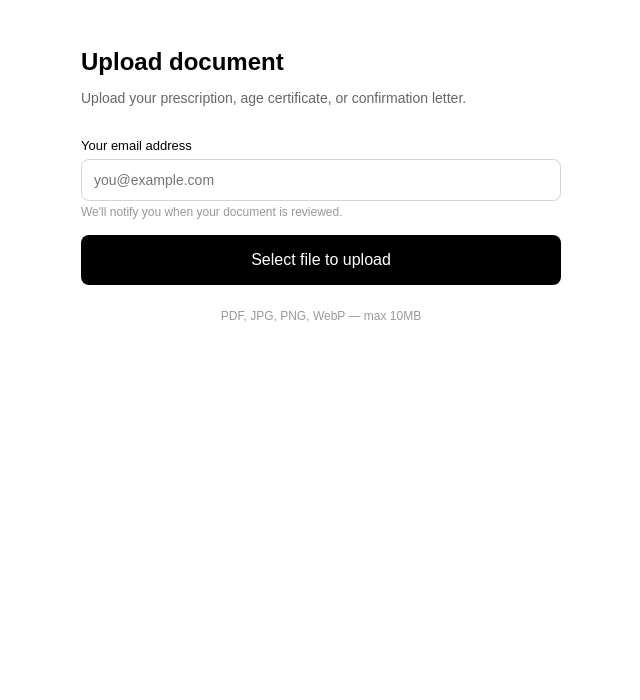
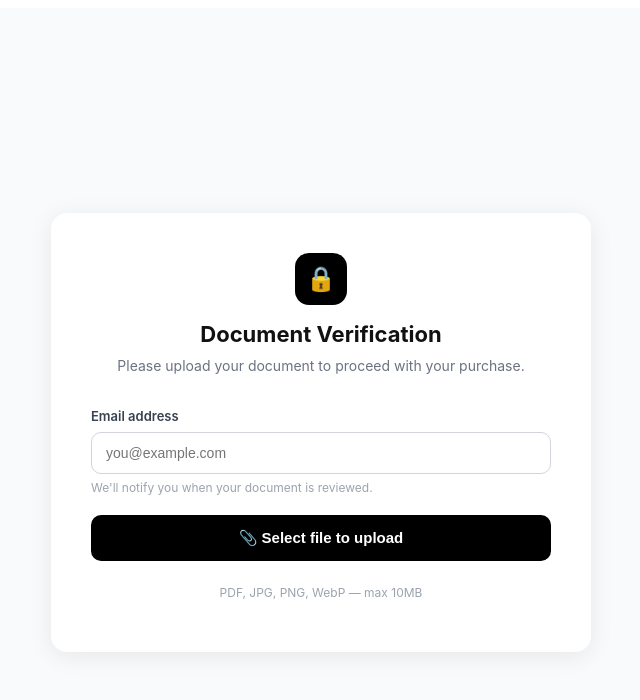
Before and after one commit to ebennaga/docverify-shopify, a Next.js app: page /upload in a window 1280 px wide. Shown: the top 700 px of the page, without its empty margins (319-959 px from the left). Built offline with nearby package versions, Linux system fonts and the light colour scheme.

Commit message:
feat: polish upload page UI

```diff
--- a/app/upload/page.tsx
+++ b/app/upload/page.tsx
@@ -7,8 +7,10 @@ function UploadForm() {
   const [uploading, setUploading] = useState(false);
   const [uploaded, setUploaded] = useState(false);
   const [code, setCode] = useState("");
+  const [fileName, setFileName] = useState("");
   const [error, setError] = useState("");
   const [email, setEmail] = useState("");
+  const [copied, setCopied] = useState(false);
   const fileInputRef = useRef<HTMLInputElement>(null);
   const searchParams = useSearchParams();
   const returnUrl = searchParams.get("return") ?? "";
@@ -30,6 +32,7 @@ function UploadForm() {
 
     setUploading(true);
     setError("");
+    setFileName(file.name);
 
     try {
       const base64 = await new Promise<string>((resolve, reject) => {
@@ -58,13 +61,11 @@ function UploadForm() {
       });
 
       if (!res.ok) throw new Error("Upload failed");
-
       const data = await res.json();
 
       if (returnUrl) {
         const separator = returnUrl.includes("?") ? "&" : "?";
-        const redirectUrl = `${returnUrl}${separator}doc_code=${encodeURIComponent(data.filePath)}&doc_name=${encodeURIComponent(file.name)}`;
-        window.location.href = redirectUrl;
+        window.location.href = `${returnUrl}${separator}doc_code=${encodeURIComponent(data.filePath)}&doc_name=${encodeURIComponent(file.name)}`;
       } else {
         setCode(data.filePath);
         setUploaded(true);
@@ -76,91 +77,176 @@ function UploadForm() {
     }
   };
 
+  const handleCopy = () => {
+    navigator.clipboard.writeText(code);
+    setCopied(true);
+    setTimeout(() => setCopied(false), 2000);
+  };
+
   return (
     <div
       style={{
-        maxWidth: "480px",
-        margin: "0 auto",
+        minHeight: "100vh",
+        background: "#f9fafb",
+        display: "flex",
+        alignItems: "center",
+        justifyContent: "center",
         padding: "24px",
-        fontFamily: "sans-serif",
-        minHeight: "100vh",
+        fontFamily: "-apple-system, BlinkMacSystemFont, 'Segoe UI', sans-serif",
       }}
     >
-      <h1 style={{ fontSize: "24px", marginBottom: "8px" }}>Upload document</h1>
-      <p style={{ color: "#666", marginBottom: "32px", fontSize: "14px" }}>
-        Upload your prescription, age certificate, or confirmation letter.
+      <div
+        style={{
+          background: "white",
+          borderRadius: "16px",
+          padding: "40px",
+          width: "100%",
+          maxWidth: "460px",
+          boxShadow: "0 4px 24px rgba(0,0,0,0.08)",
+        }}
+      >
+        {/* Logo/Header */}
+        <div style={{ textAlign: "center", marginBottom: "32px" }}>
+          <div
+            style={{
+              width: "52px",
+              height: "52px",
+              background: "#000",
+              borderRadius: "14px",
+              display: "flex",
+              alignItems: "center",
+              justifyContent: "center",
+              margin: "0 auto 16px",
+              fontSize: "24px",
+            }}
+          >
+            🔒
+          </div>
+          <h1
+            style={{
+              fontSize: "22px",
+              fontWeight: 700,
+              margin: 0,
+              color: "#111",
+            }}
+          >
+            Document Verification
+          </h1>
+          <p
+            style={{
+              color: "#6b7280",
+              marginTop: "8px",
+              fontSize: "14px",
+              lineHeight: 1.5,
+            }}
+          >
+            Please upload your document to proceed with your purchase.
           </p>
+        </div>
 
         {uploaded ? (
+          /* Success State */
           <div>
             <div
               style={{
-              background: "#e6f4ea",
-              border: "1px solid #2e7d32",
-              borderRadius: "8px",
-              padding: "16px",
-              marginBottom: "16px",
+                background: "#f0fdf4",
+                border: "1px solid #bbf7d0",
+                borderRadius: "12px",
+                padding: "20px",
+                marginBottom: "20px",
+                textAlign: "center",
               }}
             >
+              <div style={{ fontSize: "36px", marginBottom: "8px" }}>✅</div>
               <p
                 style={{
-                color: "#2e7d32",
-                fontWeight: "bold",
-                marginBottom: "8px",
+                  color: "#15803d",
+                  fontWeight: 600,
+                  margin: 0,
+                  fontSize: "16px",
                 }}
               >
-              Document uploaded successfully!
+                Upload successful!
               </p>
-            <p style={{ color: "#555", fontSize: "13px", marginBottom: "8px" }}>
-              Copy this confirmation code and paste it in checkout:
+              <p
+                style={{ color: "#6b7280", fontSize: "13px", marginTop: "4px" }}
+              >
+                {fileName}
               </p>
+            </div>
+
+            <p
+              style={{
+                fontSize: "14px",
+                color: "#374151",
+                marginBottom: "12px",
+                fontWeight: 500,
+              }}
+            >
+              Copy this code and paste it in checkout:
+            </p>
+
             <div
               style={{
-                background: "white",
-                border: "1px solid #ddd",
-                borderRadius: "4px",
-                padding: "10px",
+                background: "#f9fafb",
+                border: "1px solid #e5e7eb",
+                borderRadius: "8px",
+                padding: "12px 16px",
                 fontFamily: "monospace",
                 fontSize: "12px",
                 wordBreak: "break-all",
+                color: "#374151",
                 marginBottom: "12px",
+                lineHeight: 1.6,
               }}
             >
               {code}
             </div>
+
             <button
-              onClick={() => {
-                navigator.clipboard.writeText(code);
-                alert("Copied!");
-              }}
+              onClick={handleCopy}
               style={{
                 width: "100%",
-                padding: "12px",
-                background: "#185FA5",
+                padding: "14px",
+                background: copied ? "#059669" : "#000",
                 color: "white",
                 border: "none",
-                borderRadius: "8px",
-                fontSize: "14px",
+                borderRadius: "10px",
+                fontSize: "15px",
+                fontWeight: 600,
                 cursor: "pointer",
+                transition: "background 0.2s",
               }}
             >
-              Copy confirmation code
+              {copied ? "✓ Copied!" : "Copy confirmation code"}
             </button>
-          </div>
+
+            <p
+              style={{
+                fontSize: "12px",
+                color: "#9ca3af",
+                textAlign: "center",
+                marginTop: "16px",
+              }}
+            >
+              Return to checkout and paste this code to continue.
+            </p>
           </div>
         ) : (
+          /* Upload Form */
           <div>
-          {/* Email input */}
-          <div style={{ marginBottom: "16px" }}>
+            {/* Email */}
+            <div style={{ marginBottom: "20px" }}>
               <label
                 style={{
                   display: "block",
                   fontSize: "13px",
-                fontWeight: 500,
-                marginBottom: "6px",
+                  fontWeight: 600,
+                  marginBottom: "8px",
+                  color: "#374151",
                 }}
               >
-              Your email address
+                Email address
               </label>
               <input
                 type="email"
@@ -169,18 +255,23 @@ function UploadForm() {
                 placeholder="you@example.com"
                 style={{
                   width: "100%",
-                padding: "12px",
+                  padding: "12px 14px",
                   border: "1px solid #d1d5db",
-                borderRadius: "8px",
+                  borderRadius: "10px",
                   fontSize: "14px",
                   boxSizing: "border-box",
+                  outline: "none",
+                  color: "#111",
                 }}
               />
-            <p style={{ fontSize: "12px", color: "#999", marginTop: "4px" }}>
+              <p
+                style={{ fontSize: "12px", color: "#9ca3af", marginTop: "6px" }}
+              >
                 We'll notify you when your document is reviewed.
               </p>
             </div>
 
+            {/* Upload Button */}
             <input
               ref={fileInputRef}
               type="file"
@@ -188,40 +279,80 @@ function UploadForm() {
               onChange={handleUpload}
               style={{ display: "none" }}
             />
+
             <button
               onClick={() => fileInputRef.current?.click()}
               disabled={uploading}
               style={{
                 width: "100%",
-              padding: "16px",
-              background: uploading ? "#ccc" : "#000",
+                padding: "14px",
+                background: uploading ? "#9ca3af" : "#000",
                 color: "white",
                 border: "none",
-              borderRadius: "8px",
-              fontSize: "16px",
+                borderRadius: "10px",
+                fontSize: "15px",
+                fontWeight: 600,
                 cursor: uploading ? "not-allowed" : "pointer",
                 marginBottom: "12px",
               }}
             >
-            {uploading ? "Uploading..." : "Select file to upload"}
+              {uploading ? (
+                <span>⏳ Uploading...</span>
+              ) : (
+                <span>📎 Select file to upload</span>
+              )}
             </button>
-          <p style={{ fontSize: "12px", color: "#999", textAlign: "center" }}>
+
+            <p
+              style={{
+                fontSize: "12px",
+                color: "#9ca3af",
+                textAlign: "center",
+              }}
+            >
               PDF, JPG, PNG, WebP — max 10MB
             </p>
+
             {error && (
-            <p style={{ color: "red", marginTop: "12px", fontSize: "14px" }}>
-              {error}
-            </p>
+              <div
+                style={{
+                  marginTop: "12px",
+                  padding: "12px 14px",
+                  background: "#fef2f2",
+                  border: "1px solid #fecaca",
+                  borderRadius: "8px",
+                  color: "#b91c1c",
+                  fontSize: "14px",
+                }}
+              >
+                ⚠️ {error}
+              </div>
             )}
           </div>
         )}
+      </div>
     </div>
   );
 }
 
 export default function UploadPage() {
   return (
-    <Suspense fallback={<div style={{ padding: "24px" }}>Loading...</div>}>
+    <Suspense
+      fallback={
+        <div
+          style={{
+            minHeight: "100vh",
+            display: "flex",
+            alignItems: "center",
+            justifyContent: "center",
+            fontFamily: "sans-serif",
+            color: "#9ca3af",
+          }}
+        >
+          Loading...
+        </div>
+      }
+    >
       <UploadForm />
     </Suspense>
   );
```
Lines whose indentation alone changed are shown as unchanged.
